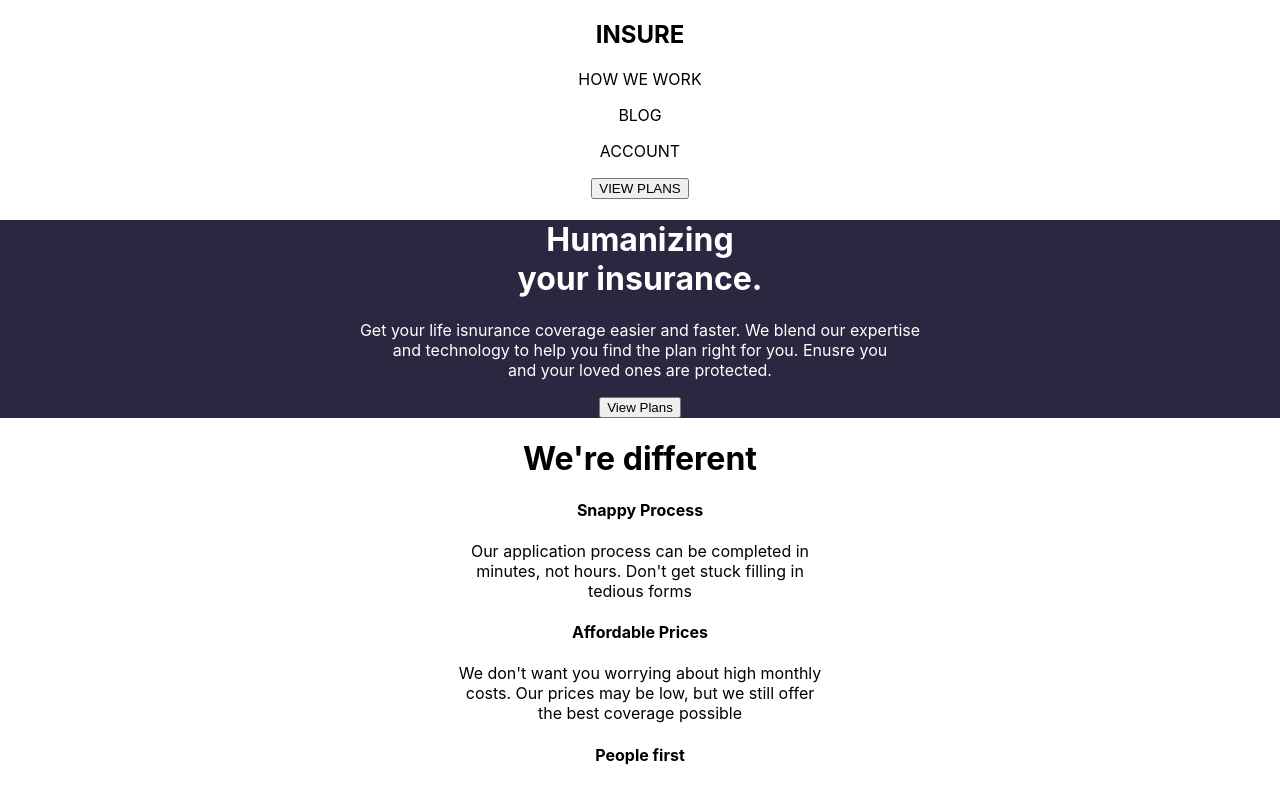
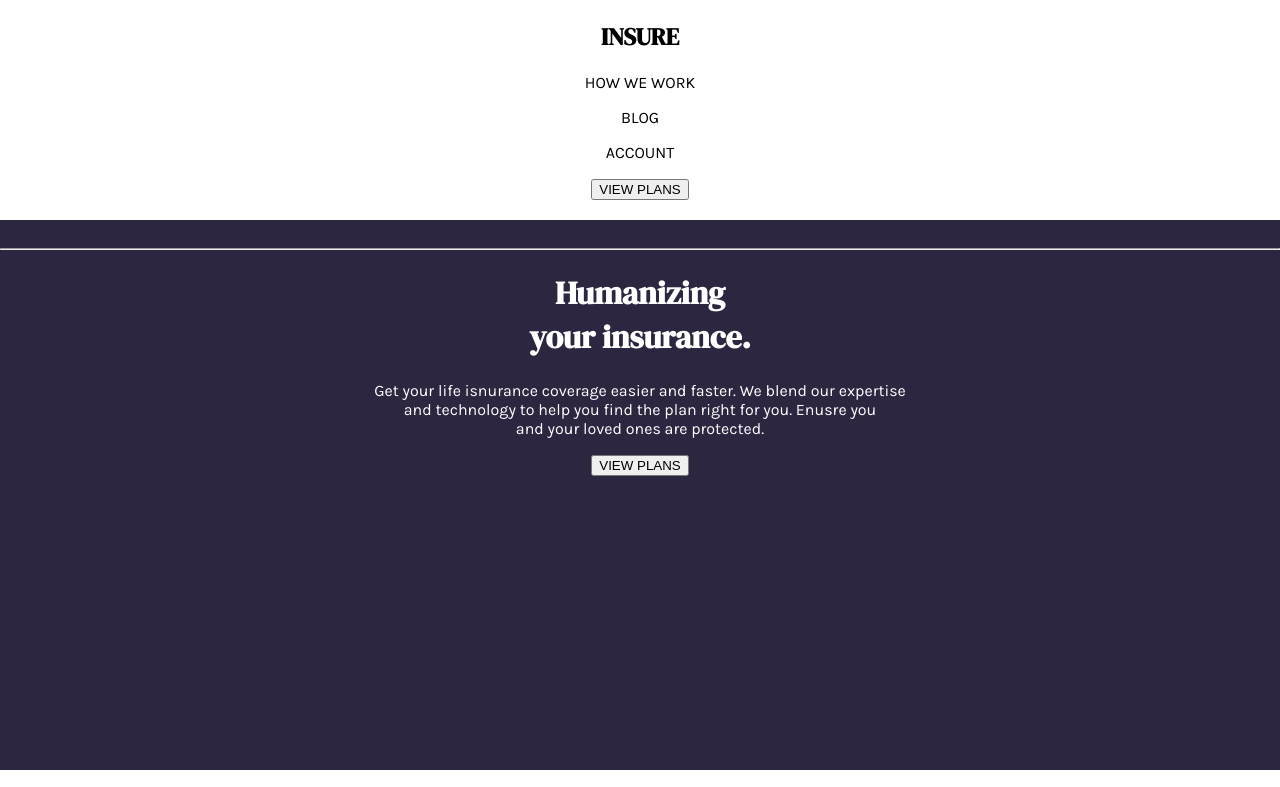
Before and after one commit to jokale/insurelp, a React (Create React App) app: page / in a window 1280 px wide. Shown: the top 787 px of the page. Built offline with nearby package versions, Linux system fonts and the light colour scheme.

Commit message:
add react router dom

```diff
--- a/package.json
+++ b/package.json
@@ -8,6 +8,7 @@
     "@testing-library/user-event": "^12.7.0",
     "react": "^17.0.1",
     "react-dom": "^17.0.1",
+    "react-router-dom": "^5.2.0",
     "react-scripts": "4.0.2",
     "web-vitals": "^1.1.0"
   },
--- a/src/App.css
+++ b/src/App.css
@@ -37,14 +37,32 @@
   }
 }
 
-
-
+/* sections  */
+div#navbar{
+  flex-direction: row;
+  flex-wrap: nowrap;
+  justify-content: flex-end;
+  align-items: flex-end;
+}
 div#text-1{
   background-color: hsl(256, 26%, 20%);
   color: white;
+  height: 550px;
 }
 
 div#third{
   background-color: hsl(256, 26%, 20%);
   color: white;
 }
+
+
+/* text */
+
+h1,h2,h3,h4,h5,h6 {
+  font-family: 'DM Serif Display', serif;
+
+}
+
+p{
+  font-family: 'Karla', sans-serif;
+}
--- a/src/App.js
+++ b/src/App.js
@@ -13,11 +13,12 @@ class App extends React.Component {
         <p>BLOG</p>
         <p>ACCOUNT</p>
         <button>VIEW PLANS</button>
-      </div>
-          <div id="text-1">
+      </div><br></br>
+          <div id="text-1"><br></br>
+            <hr id="solid"/>
             <h1>Humanizing <br></br>your insurance.</h1>
               <p>Get your life isnurance coverage easier and faster. We blend our expertise <br></br>and technology to help you find the plan right for you. Enusre you <br></br> and your loved ones are protected.</p>
-              <button>View Plans</button>
+              <button>VIEW PLANS</button>
           </div>
           <div id= "Midpage">
 
@@ -31,7 +32,7 @@ class App extends React.Component {
           </div>
                <div id="third">
                  <h1>Find out more <br></br>about how we work</h1>
-                 <button>How we work</button>
+                 <button>HOW WE WORK</button>
                </div>
                <div id="footer">
 
```
Also changed, not shown: 1 other file (tests, documents, lock files or other folders).
